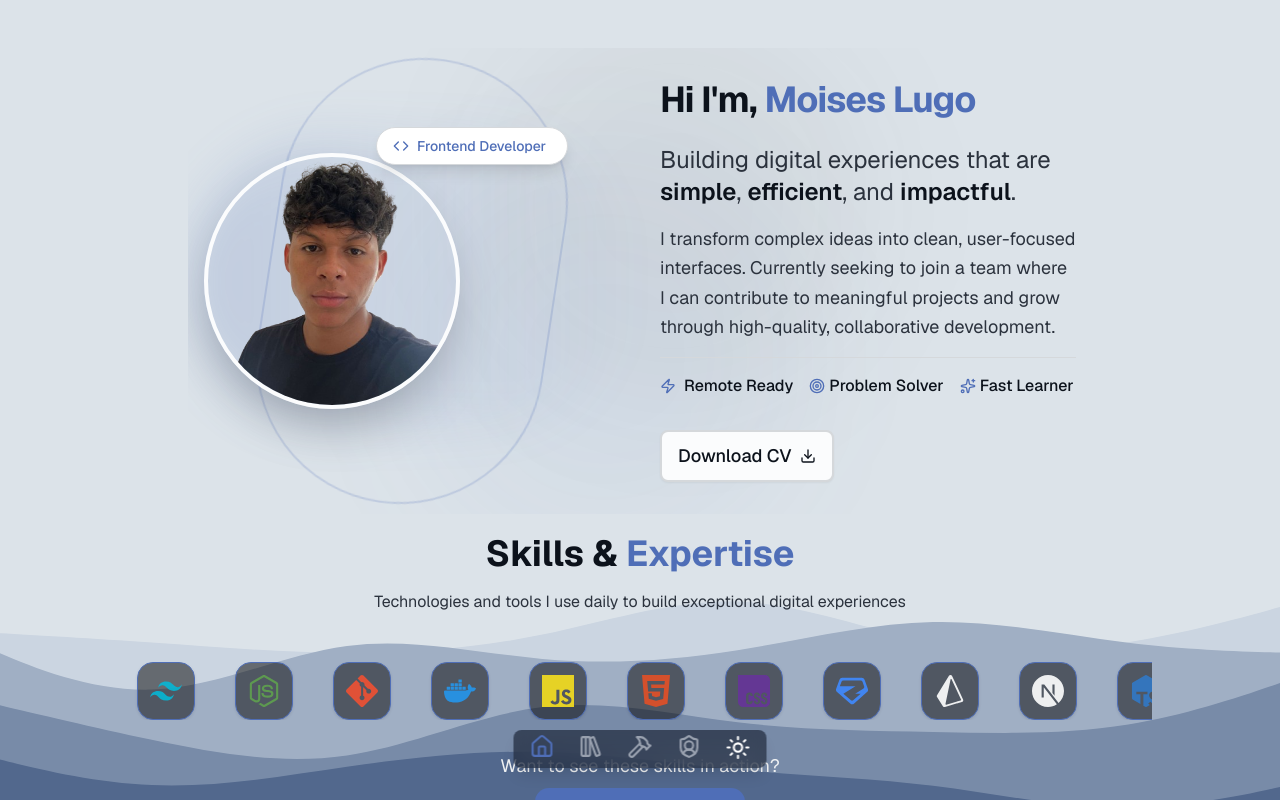
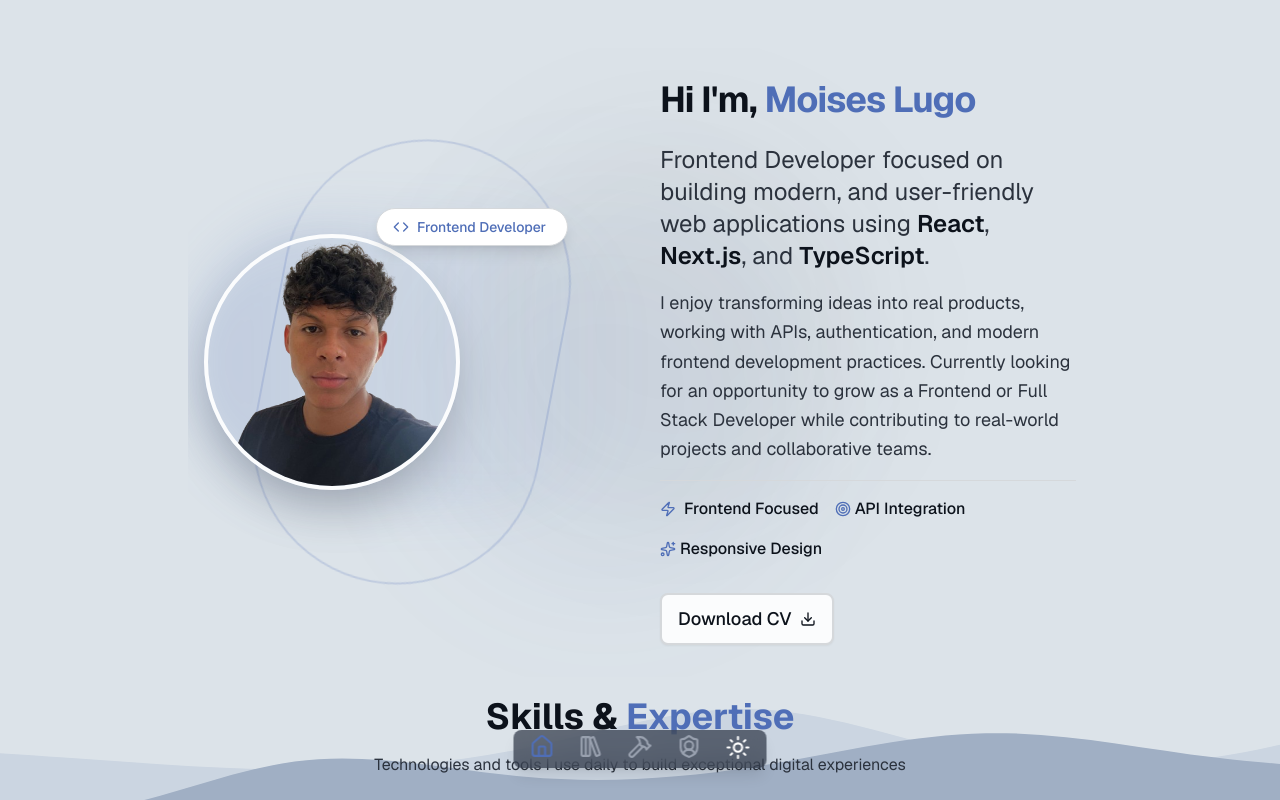
Before and after one commit to moiseslugo-04/mini-blog, a Next.js app: page / in a window 1280 px wide. Shown: the top 800 px of the page. Built offline with nearby package versions, Linux system fonts and the light colour scheme.

Commit message:
chore(portfolio): update about section and professional summary

```diff
--- a/src/shared/TextSection.tsx
+++ b/src/shared/TextSection.tsx
@@ -12,34 +12,36 @@ export function TextSection() {
         </h1>
 
         <p className='text-xl md:text-2xl text-muted-foreground max-w-xl'>
-          Building digital experiences that are{' '}
-          <span className='font-semibold text-foreground'>simple</span>,{' '}
-          <span className='font-semibold text-foreground'>efficient</span>, and{' '}
-          <span className='font-semibold text-foreground'>impactful</span>.
+          Frontend Developer focused on building modern, and user-friendly web applications using {' '}
+          <span className='font-semibold text-foreground'>React</span>,{' '}
+          <span className='font-semibold text-foreground'> Next.js</span>, and{' '}
+          <span className='font-semibold text-foreground'>TypeScript</span>.
         </p>
       </div>
 
       {/* Mission Statement */}
       <div className='space-y-4 max-w-xl'>
         <p className='text-lg text-muted-foreground leading-relaxed'>
-          I transform complex ideas into clean, user-focused interfaces.
-          Currently seeking to join a team where I can contribute to meaningful
-          projects and grow through high-quality, collaborative development.
+          I enjoy transforming ideas into real products, working with APIs, authentication,
+          and modern frontend development practices.
+
+          Currently looking for an opportunity to grow as a Frontend or Full Stack Developer
+          while contributing to real-world projects and collaborative teams.
         </p>
 
         {/* Quick Stats */}
         <div className='flex flex-wrap justify-center items-center lg:justify-start not-only-of-type: gap-4 pt-4 border-t border-border'>
           <div className='flex items-center gap-2'>
             <Zap className='w-4 h-4 text-primary' />
-            <span className='font-medium'>Remote Ready</span>
+            <span className='font-medium'>Frontend Focused</span>
           </div>
           <div className='flex items-center gap-1'>
             <Target className='w-4 h-4 text-primary' />
-            <span className='font-medium'>Problem Solver</span>
+            <span className='font-medium'>API Integration</span>
           </div>
           <div className='flex items-center gap-1'>
             <Sparkles className='w-4 h-4 text-primary' />
-            <span className='font-medium'>Fast Learner</span>
+            <span className='font-medium'>Responsive Design</span>
           </div>
         </div>
       </div>
```
